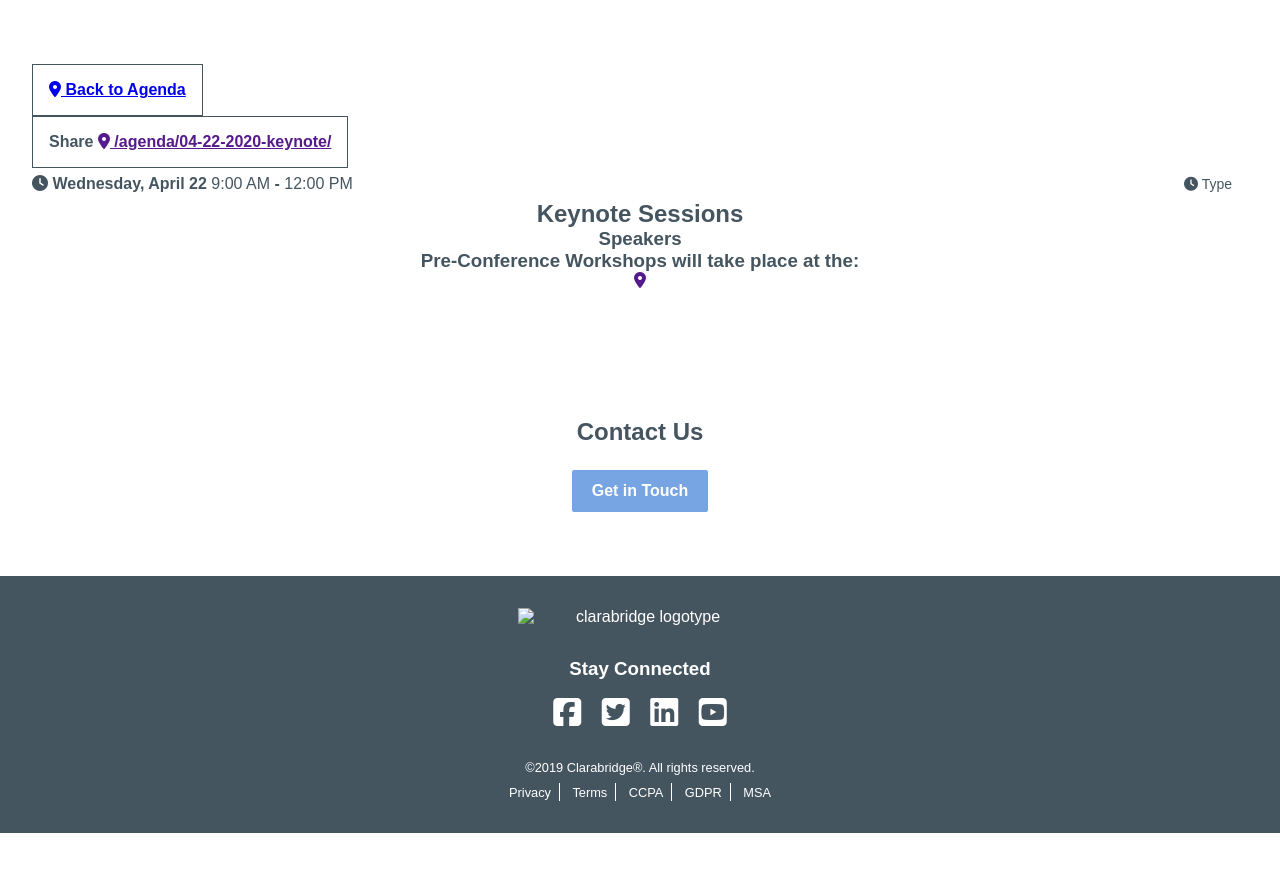
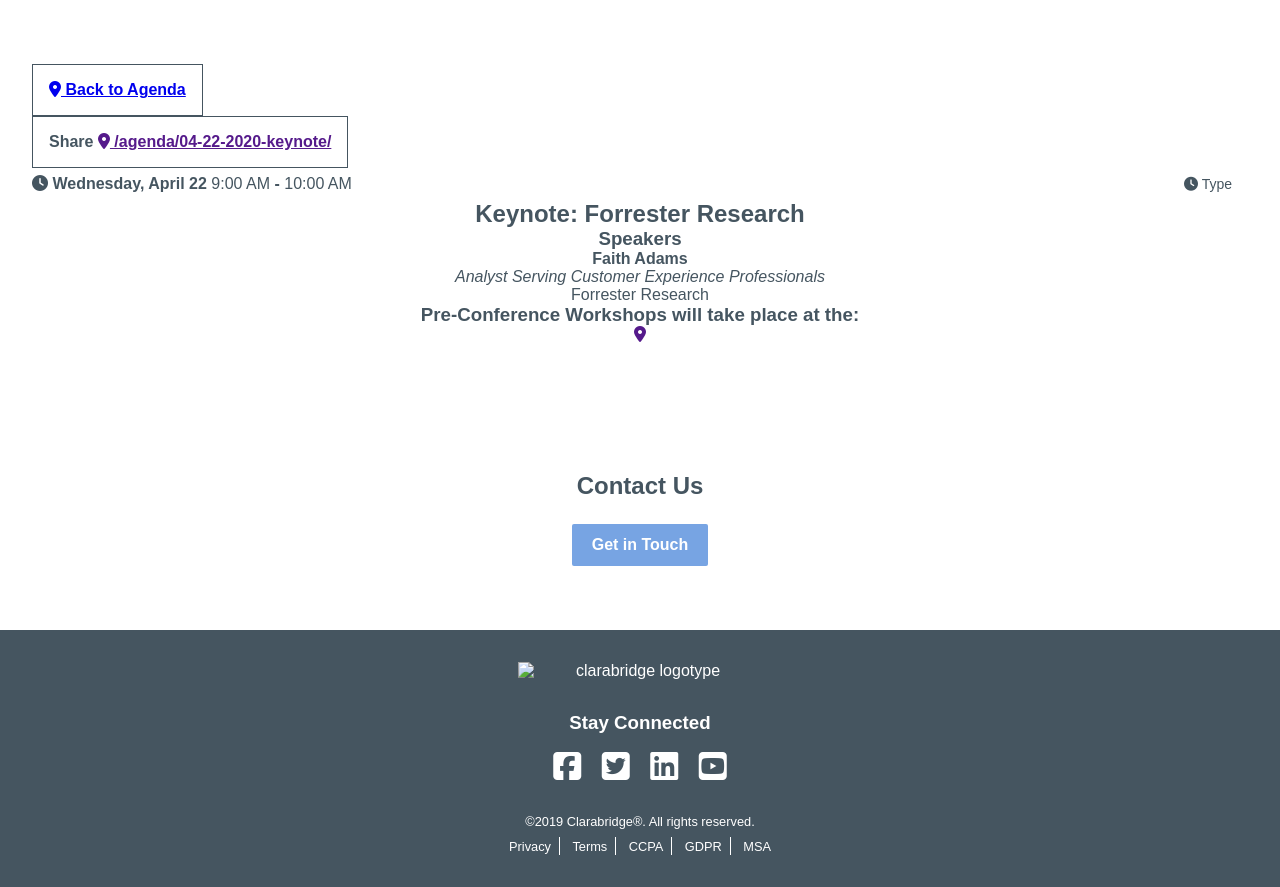
Before and after one commit to marcusrelacion/c3-marketing-site, a Jekyll site: the page built from _agenda/04-22-2020-keynote.md, in a window 1280 px wide and 1163 px high. Shown: the part 276-1163 px from the top of the window. Built offline with Jekyll 4.4.1, drawn with Linux system fonts in a browser that asks for light colours; nearby versions of some CDN libraries; some web fonts are replaced.

Commit message:
Updated 04 22 2020 Keynote

```diff
--- a/_agenda/04-22-2020-keynote.md
+++ b/_agenda/04-22-2020-keynote.md
@@ -1,18 +1,15 @@
 ---
-title: Keynote Sessions
+title: 'Keynote: Forrester Research'
 date: 2020-04-22 09:00:00 -04:00
 position: 33
-description:
-modal:
-  url:
 event:
   date: 2020-04-22 09:00:00 -04:00
   start-time: 9:00 AM
-  end-time: 12:00 PM
+  end-time: 10:00 AM
 speakers:
-- name:
-  title:
-  company:
+- name: Faith Adams
+  title: Analyst Serving Customer Experience Professionals
+  company: Forrester Research
 filter-date:
   is-day-4: true
 filter-time:
```
